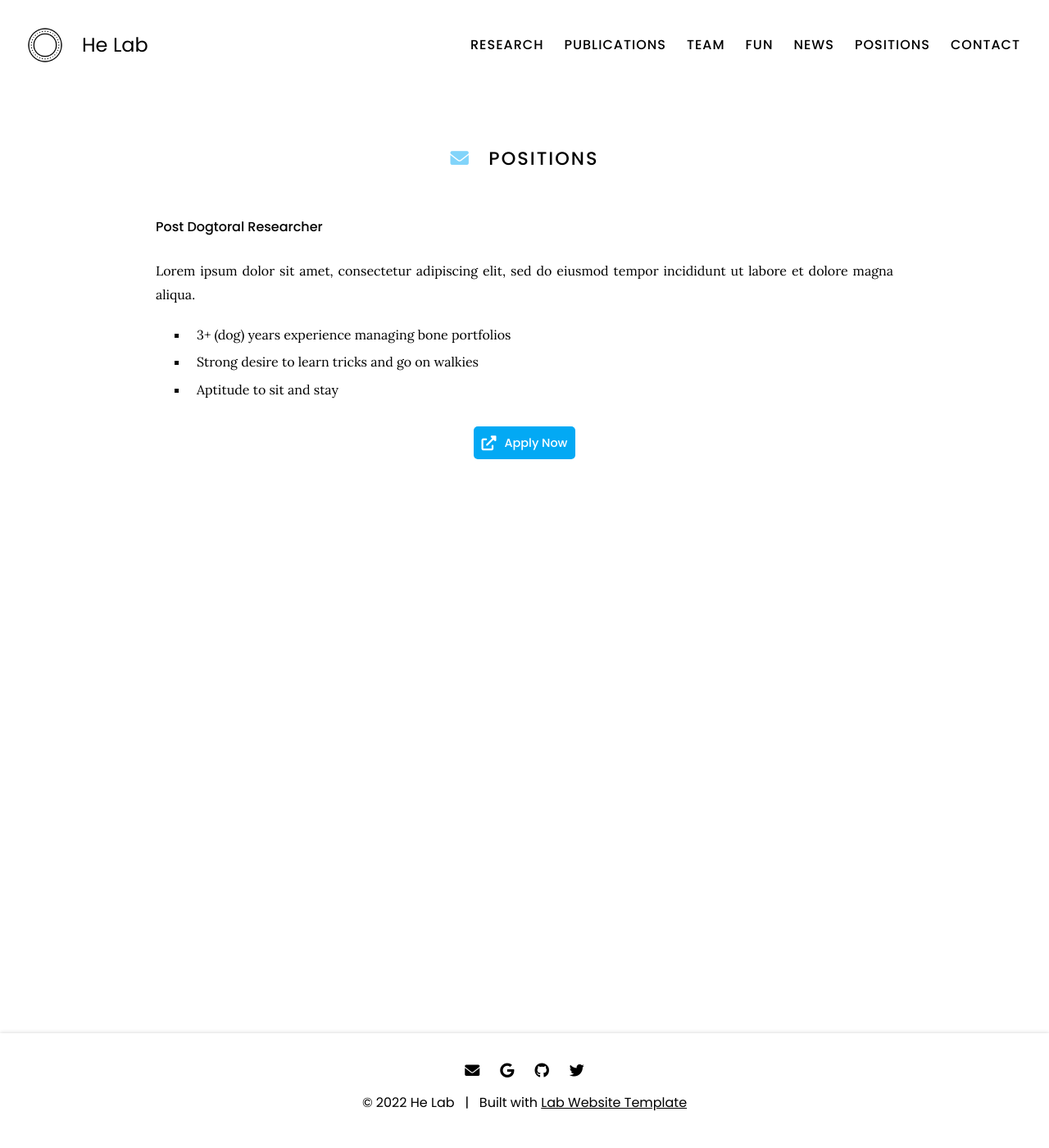
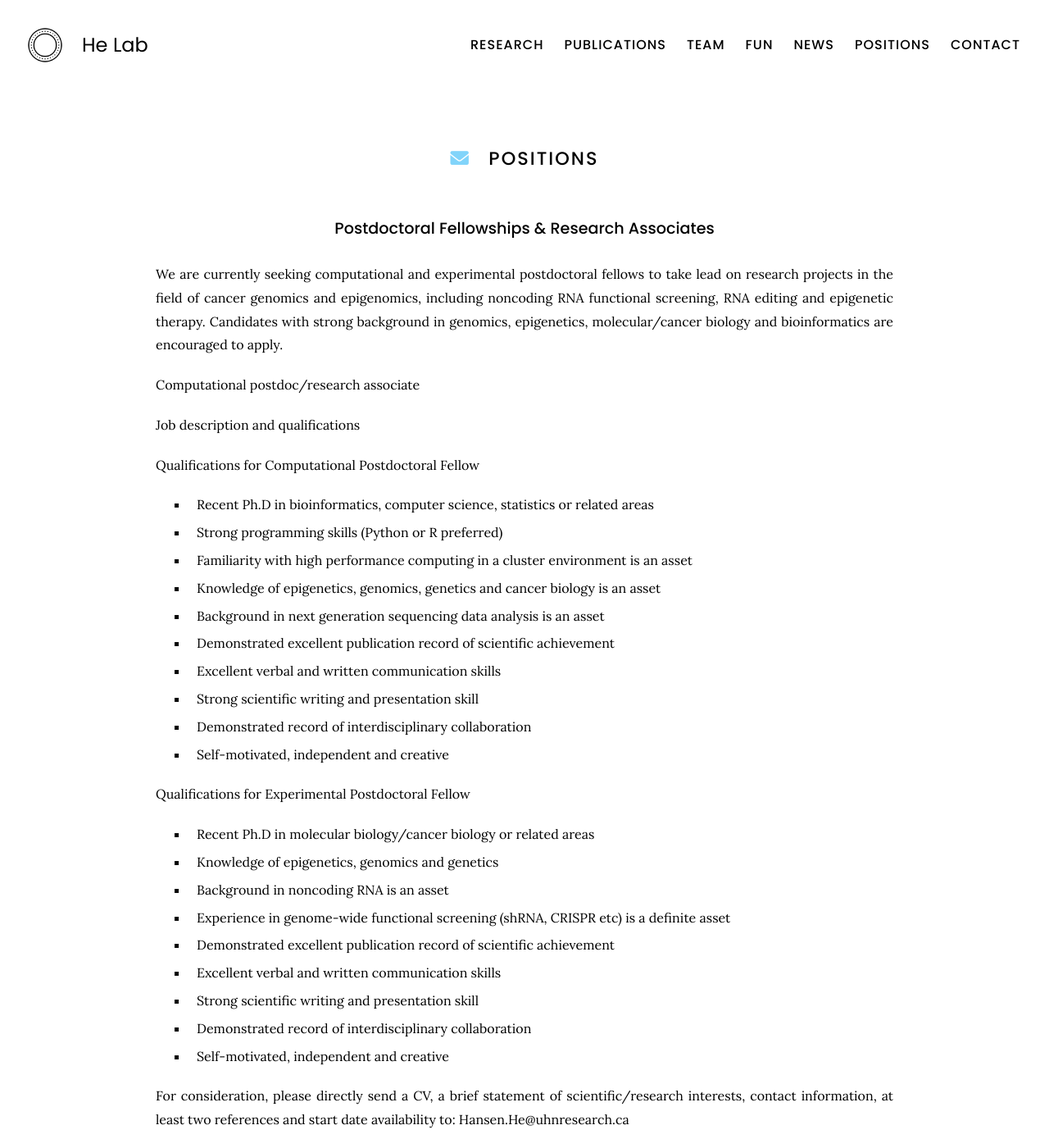
Before and after one commit to vivianschu/blue, a Jekyll site: the page built from join/index.md, in a window 1280 px wide and 1400 px high. Shown: the whole window at 82% size. Built offline with Jekyll 4.4.1, drawn with Linux system fonts in a browser that asks for light colours; some of the changed text lies outside the part shown.

Commit message:
Update index.md

```diff
--- a/join/index.md
+++ b/join/index.md
@@ -7,13 +7,46 @@ nav:
 
 # <i class="fas fa-envelope"></i>Positions
 
-#### Post Dogtoral Researcher
+### Postdoctoral Fellowships & Research Associates
+We are currently seeking computational and experimental postdoctoral fellows to take lead on research projects in the field of cancer genomics and epigenomics, including noncoding RNA functional screening, RNA editing and epigenetic therapy. Candidates with strong background in genomics, epigenetics, molecular/cancer biology and bioinformatics are encouraged to apply.
 
-Lorem ipsum dolor sit amet, consectetur adipiscing elit, sed do eiusmod tempor incididunt ut labore et dolore magna aliqua.
+Computational postdoc/research associate
 
-- 3+ (dog) years experience managing bone portfolios
-- Strong desire to learn tricks and go on walkies
-- Aptitude to sit and stay
+Job description and qualifications
 
-{% include link.html type="external" link="https://google.com/" text="Apply Now" icon="" style="button" %}
-{:.center}
+Qualifications for Computational Postdoctoral Fellow
+
+* Recent Ph.D in bioinformatics, computer science, statistics or related areas
+* Strong programming skills (Python or R preferred)
+* Familiarity with high performance computing in a cluster environment is an asset
+* Knowledge of epigenetics, genomics, genetics and cancer biology is an asset
+* Background in next generation sequencing data analysis is an asset
+* Demonstrated excellent publication record of scientific achievement
+* Excellent verbal and written communication skills
+* Strong scientific writing and presentation skill
+* Demonstrated record of interdisciplinary collaboration
+* Self-motivated, independent and creative
+
+
+Qualifications for Experimental Postdoctoral Fellow
+
+* Recent Ph.D in molecular biology/cancer biology or related areas
+* Knowledge of epigenetics, genomics and genetics
+* Background in noncoding RNA is an asset
+* Experience in genome-wide functional screening (shRNA, CRISPR etc) is a definite asset
+* Demonstrated excellent publication record of scientific achievement
+* Excellent verbal and written communication skills
+* Strong scientific writing and presentation skill
+* Demonstrated record of interdisciplinary collaboration
+* Self-motivated, independent and creative
+
+
+For consideration, please directly send a CV, a brief statement of scientific/research interests, contact information, at least two references and start date availability to: Hansen.He@uhnresearch.ca
+
+
+### Graduate Students
+The He Laboratory welcomes graduate students interested in cancer genetics and epigenetics. Prospective graduate students will need to apply to the [Department of Medical Biophysics](https://medbio.utoronto.ca/medical-biophysics) at the University of Toronto.
+
+
+### Undergraduate Students
+Undergraduate students interested in completing a project course or a summer internship are invited to email Dr. He directly. Summer internships are also available through the [Department of Medical Biophysics Summer Student Program](https://medbio.utoronto.ca/summer-student-program-overview).
```
